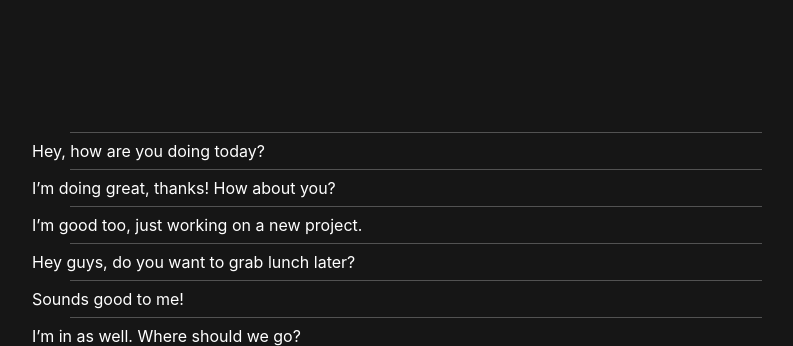
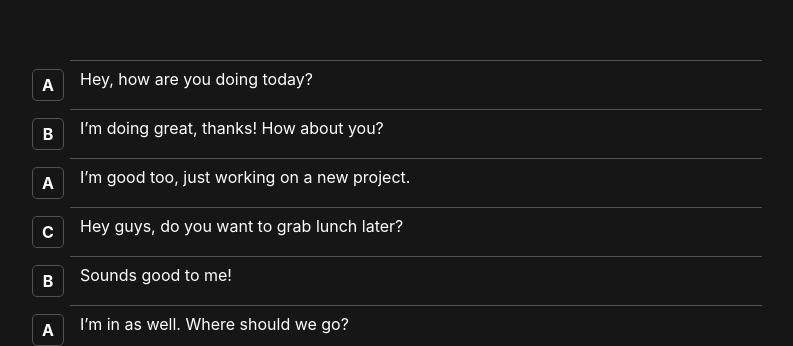
Before and after one commit to doga-ozcelik/chat-application, a React (Create React App) app: page / in a window 1280 px wide. Shown: the part 454-800 px from the top of the page, without its empty margins (224-1017 px from the left). Built offline with nearby package versions, Linux system fonts and the light colour scheme.

Commit message:
feat(ChatBox): Add sender logo

```diff
--- a/src/components/ChatBox/ChatBox.css
+++ b/src/components/ChatBox/ChatBox.css
@@ -15,3 +15,19 @@
   border-top: 1px solid #525252;
   width: 90%;
 }
+
+.Content {
+  display: flex;
+  gap: 1rem;
+}
+
+.Sender {
+  font-weight: bold;
+  border: 0.5px solid #525252;
+  border-radius: 5px;
+  display: flex;
+  align-items: center;
+  justify-content: center;
+  height: 30px;
+  width: 30px;
+}
--- a/src/components/ChatBox/index.tsx
+++ b/src/components/ChatBox/index.tsx
@@ -16,7 +16,10 @@ const ChatBox: React.FC<ChatBoxProps> = ({ messages }) => {
       {messages.map((message, index) => (
         <div key={index} className="Message">
           <hr className="Divider" />
-          {message.content}
+          <div className="Content">
+            <div className="Sender">{message.senderName[0]}</div>
+            {message.content}
+          </div>
         </div>
       ))}
     </div>
```
